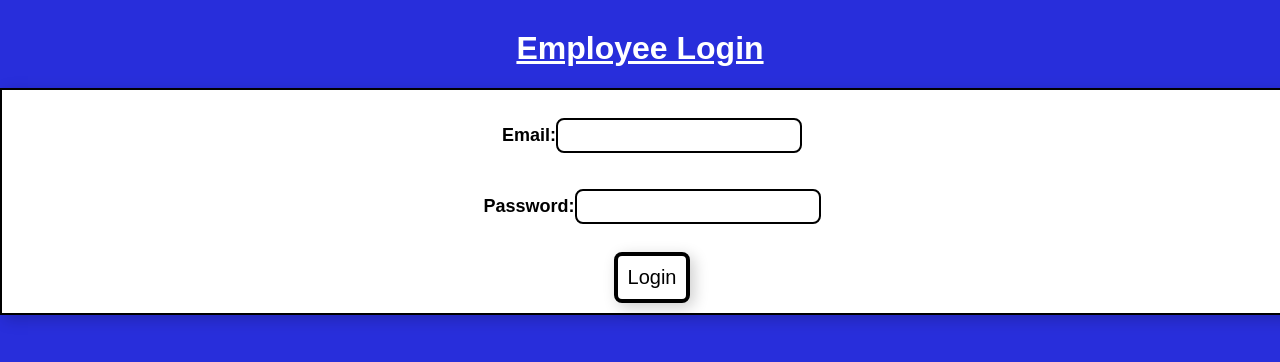
After one commit to HectorCazares255/WIP, a Flask app: page /login in a window 1280 px wide. The commit adds this page. Shown: the top 362 px of the page. Run offline with Flask 3, Linux system fonts and the light colour scheme.

Commit message:
Added the log in feature that works woth the employees email and passsword. Also added a new CSS file and login.html file. Updated the index.html file to include a log out button and to display the employees name when they are logged in. Updated the app.py file to include the new routes for logging in and logging out. Updated the json files to include the employees email and password. Updated the main.py file to include the new functionality for logging in and logging out. Updated the shiftdata.py file to include the new functionality for displaying the employees name when they are logged in.

```diff
--- a/app.py
+++ b/app.py
@@ -1,50 +1,116 @@
-from datetime import datetime
-from flask import Flask, render_template, redirect, url_for
+import json
+import os
+from flask import Flask, render_template, redirect, url_for, request, session
+import shiftdata
+from main import clockIn, clockOut
 
 app = Flask(__name__)
+app.secret_key = "your_secret_key_here"
 
-shift_start_minutes = None
-clock_in_time_str = None
+
+def read_json(path, default):
+    if not os.path.exists(path):
+        return default
+    try:
+        with open(path, "r") as f:
+            return json.load(f)
+    except json.JSONDecodeError:
+        return default
+
+
+def find_employee_record(records, employee_id):
+    if not isinstance(records, list):
+        return {}
+
+    for record in records:
+        if record.get("ID") == employee_id:
+            return record
+
+    return {}
+
+
+def find_employee_by_credentials(email, password):
+    employees = read_json("employeeinfo.json", [])
+
+    for employee in employees:
+        if employee.get("Email") == email and employee.get("Password") == password:
+            return employee
+
+    return None
+
+
+@app.route("/login", methods=["GET", "POST"])
+def login():
+    if request.method == "POST":
+        email = request.form.get("email")
+        password = request.form.get("password")
+
+        employee = find_employee_by_credentials(email, password)
+
+        if employee:
+            session["employee_id"] = employee.get("ID")
+            session["employee_name"] = employee.get("Name")
+            return redirect(url_for("index"))
+
+        return render_template("login.html", error="Invalid email or password.")
+
+    return render_template("login.html")
+
+
+@app.route("/logout")
+def logout():
+    session.clear()
+    return redirect(url_for("login"))
+
 
 @app.route("/")
 def index():
-    return render_template("index.html", clock_in_time=clock_in_time_str,)
+    if "employee_id" not in session:
+        return redirect(url_for("login"))
+
+    current_id = session["employee_id"]
+    current_name = session.get("employee_name", "Employee")
+
+    shifts = read_json("shiftdata.json", [])
+    totals_list = read_json("hours.json", [])
+
+    shift = find_employee_record(shifts, current_id)
+    totals = find_employee_record(totals_list, current_id)
+
+    return render_template(
+        "index.html",
+        employee_name=current_name,
+        clocked_in=shift.get("ClockedIn", "No"),
+        clock_in=shift.get("ClockInTime", ""),
+        clock_out=shift.get("ClockOutTime", ""),
+        total_hours=totals.get("TotalHoursWorked", 0),
+        total_minutes=totals.get("TotalMinutesWorked", 0),
+    )
 
 
-@app.route("/clock_in", methods=["POST"])
+@app.route("/clock-in", methods=["POST"])
 def clock_in():
-    global shift_start_minutes, clock_in_time_str
+    if "employee_id" not in session:
+        return redirect(url_for("login"))
 
-    now = datetime.now()
-    shift_start_minutes = now.hour * 60 + now.minute
-    clock_in_time_str = now.strftime("%H:%M:%S")
+    if shiftdata.checkShift(session["employee_id"]) == "Yes":
+        return "Already clocked in.", 400
 
+    clockIn(session["employee_id"])
     return redirect(url_for("index"))
 
 
-@app.route("/clock_out", methods=["POST"])
+@app.route("/clock-out", methods=["POST"])
 def clock_out():
-    global shift_start_minutes, clock_in_time_str
+    if "employee_id" not in session:
+        return redirect(url_for("login"))
 
-    if shift_start_minutes is None:
-        return "You must be clocked in before clocking out.", 400
+    if shiftdata.checkShift(session["employee_id"]) == "No":
+        return "You are not clocked in.", 400
 
-    now = datetime.now()
-    shift_end_minutes = now.hour * 60 + now.minute
+    clockOut(session["employee_id"])
+    return redirect(url_for("index"))
 
-    total_minutes = shift_end_minutes - shift_start_minutes
-    hours = total_minutes // 60
-    minutes = total_minutes % 60
-
-    clock_out_time_str = now.strftime("%H:%M:%S")
-    result = f"Clocked out at: {clock_out_time_str}"
-
-
-    #Reset
-    shift_start_minutes = None
-    clock_in_time_str  = None
-
-    return result
 
 if __name__ == "__main__":
     app.run(debug=True)
--- a/main.py
+++ b/main.py
@@ -1,53 +1,100 @@
 import json
-import jsonfile
+import os
+from datetime import datetime
 import shiftdata
-from datetime import datetime
 
-# Clock in function that checks if the employee wants to clock in and calls the start shift function
-def clockIn():
-    print("Would you like to clock in? (yes/no): ")
-    clock_in_response = input()
-    if clock_in_response.lower() == "yes":
-        shiftdata.startShift()
-        clock_in_time = datetime.now()
-        clock_in = clock_in_time.strftime("%H:%M")
-        print("Clocked in at:", clock_in)
-
-# Clock out function that checks if the employee wants to clock out and calls the end shift function, also calculates total time worked
-def clockOut():
-    print("Would you like to clock out? (yes/no): ")
-    clock_out_response = input()
-    if clock_out_response.lower() == "yes":
-        shiftdata.endShift()
-        clock_out_time = datetime.now()
-        with open("shiftdata.json", "r") as file: # Reads the JSON file to get the clock in and clock out time
-            data = json.load(file)
-            clock_in_time = datetime.strptime(data["ClockInTime"], "%H:%M")
-            clock_out_time = datetime.strptime(data["ClockOutTime"], "%H:%M")
-        shift_start = (clock_in_time.hour * 60) + clock_in_time.minute # Converts shift start time to minutes
-        shift_end = (clock_out_time.hour * 60) + clock_out_time.minute  # Converts shift end time to minutes
-        time_worked_hours = (shift_end - shift_start)/60    # Finds total hours worked
-        time_worked_minutes = (shift_end - shift_start)%60  # Finds remaining minutes worked
-        clock_out = clock_out_time.strftime("%H:%M")
-
-        # Updates the total hours worked in the JSON file
-        with open("hours.json", "r") as file: # Reads the JSON file to get the total hours worked
-            data = json.load(file)
-            total_hours_worked = data.get("TotalHoursWorked", 0)
-            total_minutes_worked = data.get("TotalMinutesWorked", 0)
-        total_hours_worked += int(time_worked_hours) # Adds the hours worked to the total hours worked
-        total_minutes_worked += time_worked_minutes # Adds the minutes worked to the total minutes worked
-        with open("hours.json", "w") as file: # Writes the total hours worked to the JSON file
-            json.dump({"TotalHoursWorked": total_hours_worked, "TotalMinutesWorked": total_minutes_worked}, file)
-
-        print("Clocked out at:", clock_out)
-        print("Time worked:", int(time_worked_hours), "hour(s) and", time_worked_minutes, "minute(s)")
-
-def main():
-    ##jsonfile.main()
-    shiftdata.checkShift()
-    return 0
+HOURS_FILE = "hours.json"
+SHIFT_FILE = "shiftdata.json"
 
 
-if __name__ == "__main__":
-    main()
+def read_json_file(path, default):
+    if not os.path.exists(path):
+        return default
+    try:
+        with open(path, "r") as file:
+            return json.load(file)
+    except (json.JSONDecodeError, FileNotFoundError):
+        return default
+
+
+def write_json_file(path, data):
+    with open(path, "w") as file:
+        json.dump(data, file, indent=2)
+
+
+def clockIn(employee_id):
+    shiftdata.startShift(employee_id)
+
+    shifts = read_json_file(SHIFT_FILE, [])
+    for data in shifts:
+        if data.get("ID") == employee_id:
+            return data.get("ClockInTime")
+
+    return None
+
+
+def clockOut(employee_id):
+    shiftdata.endShift(employee_id)
+
+    shifts = read_json_file(SHIFT_FILE, [])
+    shift = None
+
+    for data in shifts:
+        if data.get("ID") == employee_id:
+            shift = data
+            break
+
+    if not shift:
+        raise ValueError("No shift record found for current employee.")
+
+    clock_in_str = shift.get("ClockInTime")
+    clock_out_str = shift.get("ClockOutTime")
+
+    if not clock_in_str or not clock_out_str:
+        raise ValueError("ClockInTime or ClockOutTime missing in shiftdata.json")
+
+    clock_in_time = datetime.strptime(clock_in_str, "%H:%M")
+    clock_out_time = datetime.strptime(clock_out_str, "%H:%M")
+
+    total_minutes = (
+        (clock_out_time.hour * 60 + clock_out_time.minute)
+        - (clock_in_time.hour * 60 + clock_in_time.minute)
+    )
+
+    if total_minutes < 0:
+        total_minutes += 24 * 60
+
+    worked_hours = total_minutes // 60
+    worked_minutes = total_minutes % 60
+
+    hours_records = read_json_file(HOURS_FILE, [])
+    employee_found = False
+
+    for record in hours_records:
+        if record.get("ID") == employee_id:
+            record["TotalHoursWorked"] = record.get("TotalHoursWorked", 0) + int(worked_hours)
+            record["TotalMinutesWorked"] = record.get("TotalMinutesWorked", 0) + int(worked_minutes)
+
+            extra = record["TotalMinutesWorked"] // 60
+            record["TotalHoursWorked"] += extra
+            record["TotalMinutesWorked"] %= 60
+
+            employee_found = True
+            break
+
+    if not employee_found:
+        new_record = {
+            "ID": employee_id,
+            "TotalHoursWorked": int(worked_hours),
+            "TotalMinutesWorked": int(worked_minutes)
+        }
+        hours_records.append(new_record)
+
+    write_json_file(HOURS_FILE, hours_records)
+
+    return {
+        "clock_in": clock_in_str,
+        "clock_out": clock_out_str,
+        "worked_hours": int(worked_hours),
+        "worked_minutes": int(worked_minutes)
+    }
--- /dev/null
+++ b/static/styles.css
@@ -0,0 +1,104 @@
+body {
+    font-family: Arial, Helvetica, sans-serif;
+    color: rgb(0, 0, 0);
+    background-color: rgb(40, 46, 219);
+    margin: 0;
+    padding: 0;
+}
+
+p {
+    text-align: center;
+    font-size: 18px;
+    align-items: center;
+    display: flex;
+    justify-content: center;
+    color: rgb(0, 0, 0);
+}
+
+h1 {
+    align-items: center;
+    text-align: center;
+    margin-top: 30px;
+    font-size: 32px;
+    display: flex;
+    justify-content: center;
+    color: white;
+    text-decoration: underline;
+}
+
+form {
+    display: flex;
+    flex-direction: column;
+    align-items: center;
+    justify-content: center;
+}
+
+button {
+    margin-top: 10px;
+    border: 4px solid rgb(0, 0, 0);
+    padding: 10px;
+    background-color: rgb(255, 255, 255);
+    border-radius: 8px;
+    font-size: 20px;
+    box-shadow: 4px 4px 15px rgba(0, 0, 0, 0.2);
+    align-items: center;
+    display: flex;
+    justify-content: center;
+    flex-direction: row;
+
+}
+
+button:hover {
+    background-color: rgb(189, 189, 189);
+    cursor: pointer;
+    text-decoration: underline;
+    box-shadow: 0 0 5px rgba(0, 0, 0, 0.5);
+
+}
+
+.sessioninfo {
+    background-color: rgb(255, 255, 255);
+    border-color: black;
+    border-width: 2px;
+    border-style: solid;
+    padding: 10px;
+    margin: 20px auto;
+    width: 100%;
+    box-shadow: 4px 4px 15px rgba(0, 0, 0, 0.2);
+    display: flex;
+    flex-direction: column;
+    align-items: center;
+}
+
+.buttonlayout {
+    display: flex;
+    flex-direction: row;
+    align-items: center;
+    justify-content: space-evenly;
+    margin: 20px auto;
+    width: 400px;
+
+}
+
+.welcome {
+    font-size: 30px;
+    color: rgb(0, 0, 0);
+    text-align: center;
+    margin: 10px;
+
+}
+
+input {
+    padding: 5px;
+    border: 2px solid rgb(0, 0, 0);
+    border-radius: 8px;
+    font-size: 18px;
+    align-items: center;
+    justify-content: center;
+}
+
+input:focus {
+    outline: none;
+    border-color: rgb(0, 0, 0);
+    box-shadow: 0 0 5px rgba(0, 0, 0, 0.5);
+}
--- /dev/null
+++ b/templates/login.html
@@ -0,0 +1,31 @@
+<!DOCTYPE html>
+<html>
+<head>
+    <title>Employee Login</title>
+    <link rel="stylesheet" type="text/css" href="{{ url_for('static', filename='styles.css') }}">
+    <meta name="viewport" content="width=device-width, initial-scale=1.0">
+</head>
+<body class="body">
+    <h1 class="h1">Employee Login</h1>
+
+    <div class="sessioninfo">
+        {% if error %}
+            <p><b>{{ error }}</b></p>
+        {% endif %}
+
+        <form action="/login" method="POST">
+            <p>
+                <label for="email"><b>Email:</b></label><br>
+                <input type="text" name="email" id="email" required>
+            </p>
+
+            <p>
+                <label for="password"><b>Password:</b></label><br>
+                <input type="password" name="password" id="password" required>
+            </p>
+
+            <button type="submit">Login</button>
+        </form>
+    </div>
+</body>
+</html>
```
Also changed, not shown: employeeinfo.json (+23 -1 lines), hours.json (+12 -1 lines), jsonfile.py (+49 -24 lines), shiftdata.json (+14 -1 lines), shiftdata.py (+60 -40 lines), templates/index.html (+25 -14 lines).
